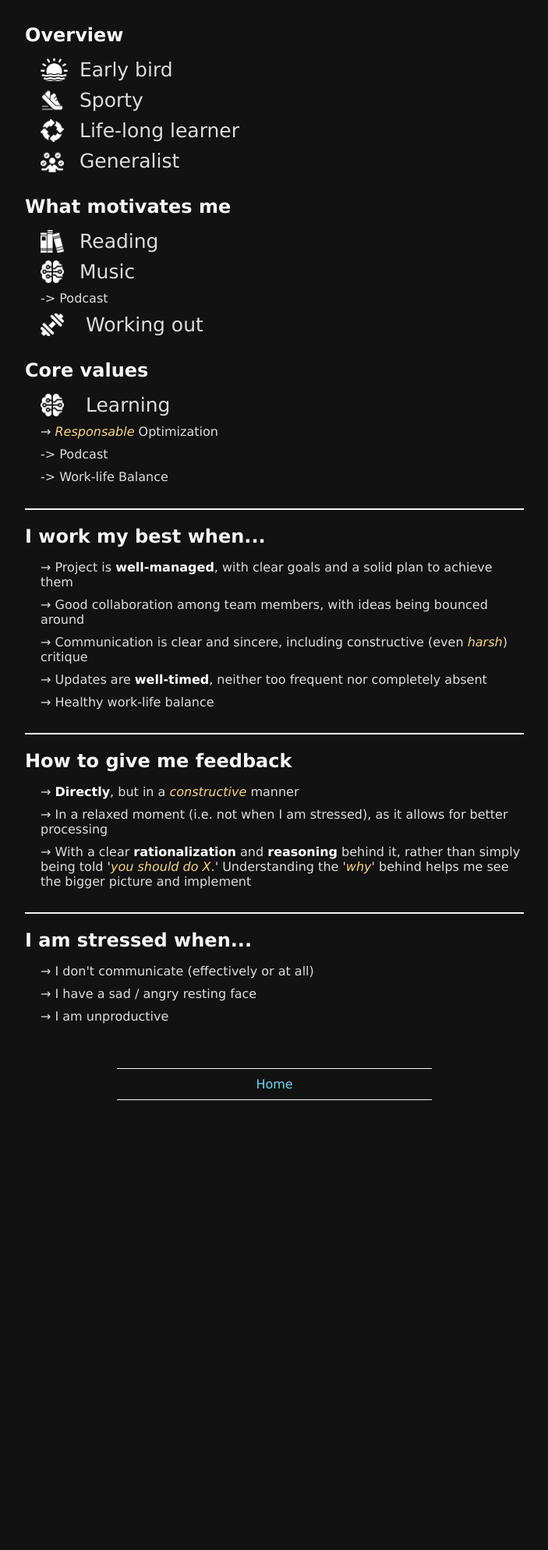
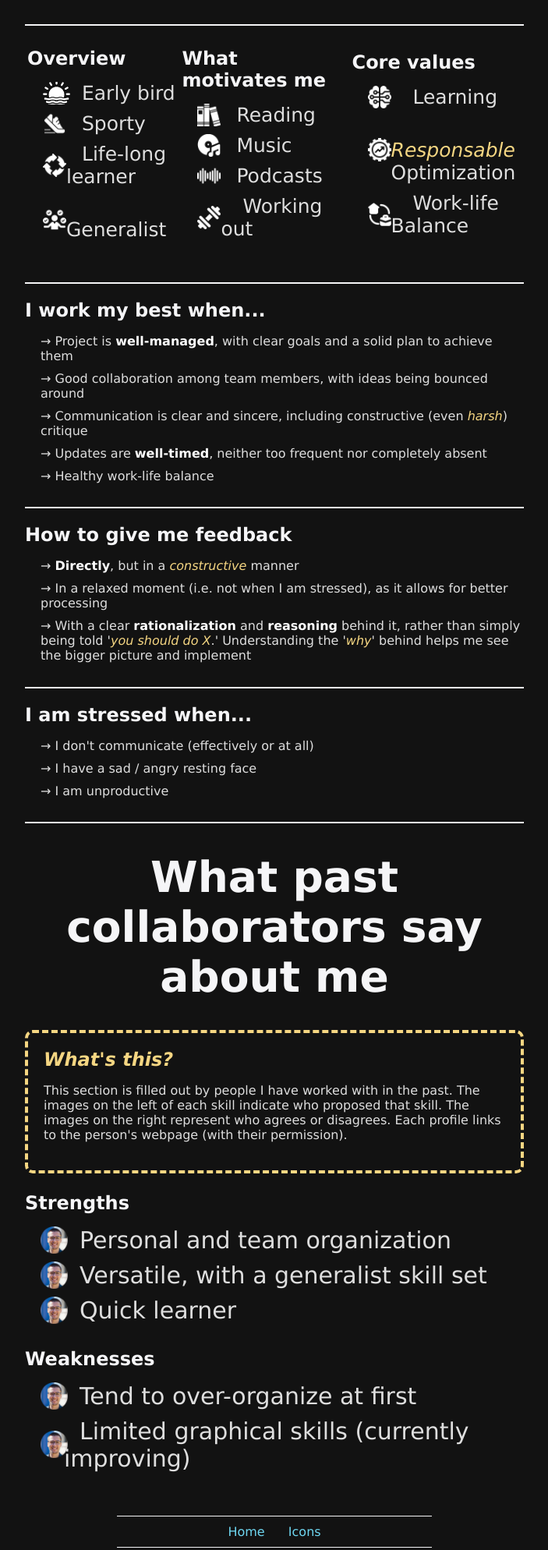
Before and after one commit to St-Costa/St-Costa.github.io, a plain HTML site: page Work_with_me.html in a window 1280 px wide. Shown: the part 140-2128 px from the top of the page at 78% size, without its empty margins (288-991 px from the left). Before the commit the page ends 1621 px from the top, so only its background shows below. Drawn offline with Linux system fonts and the light colour scheme.

Commit message:
Concluded work with me document

```diff
--- a/Work_with_me.html
+++ b/Work_with_me.html
@@ -8,6 +8,7 @@
     <link rel="stylesheet" href="./style/styling.css">
     <link rel="stylesheet" href="./style/footer_style.css">
     <link rel="stylesheet" href="./style/list_div.css">
+    <link rel="stylesheet" href="./style/li_icon.css">
     <link rel="stylesheet" href="https://cdnjs.cloudflare.com/ajax/libs/font-awesome/6.0.0-beta3/css/all.min.css">
 </head>
 <body>
@@ -15,49 +16,81 @@
         <h1 class="title">Work with me</h1>
     </div>
 
+    <hr class="left_line">
+
+    <script>
+        function openMultiplePages() {
+            // URL delle pagine da aprire
+            const urls = [
+                "https://www.flaticon.com/free-icon/sunrise_17356781",
+                "https://www.flaticon.com/free-icon/sneaker_8160075",
+                "https://www.flaticon.com/free-icon/pie-chart_425089",
+                "https://www.flaticon.com/free-icon/multitasking_12966826",
+                "https://www.flaticon.com/free-icon/book_1164651",
+                "https://www.flaticon.com/free-icon/vinyl_9320256",
+                "https://www.flaticon.com/free-icon/sound-waves_709559",
+                "https://www.flaticon.com/free-icon/dumbbell_563828",
+                "https://www.flaticon.com/free-icon/deep-learning_8090632",
+                "https://www.flaticon.com/free-icon/optimization_5149368",
+                "https://www.flaticon.com/free-icon/work-life-balance_13454843"
+            ];
+
+            // Apri ogni URL in una nuova scheda
+            urls.forEach(url => {window.open(url, '_blank');});
+        }
+    </script>
+
+
+    <table class="poster_table">
+        <tr>
+            <td style="width: 30%;">
                 <div class="list_div bottom_space_big">
                     <div>
                         <h2 style="display: inline;">Overview</h2>
                         <div class="">
                             <ul style="margin-left: 20px;text-align: left; list-style-type: none;">
-                    <li style="font-size: 25px; padding-left: 30px;background-image: url('img/icon/ICON_sunrise.png');background-repeat: no-repeat;background-position: left center;background-size: 35px;"><div style="width: 20px; display: inline-block;"></div>Early bird</li>
-                    <li style="font-size: 25px; padding-left: 30px;background-image: url('img/icon/ICON_sneaker.png');background-repeat: no-repeat;background-position: left center;background-size: 30px;"><div style="width: 20px; display: inline-block;"></div>Sporty</li>
-                    <li style="font-size: 25px; padding-left: 30px;background-image: url('img/icon/ICON_learning.png');background-repeat: no-repeat;background-position: left center;background-size: 30px;"><div style="width: 20px; display: inline-block;"></div>Life-long learner</li>
-                    <li style="font-size: 25px; padding-left: 30px;background-image: url('img/icon/ICON_multitasking.png');background-repeat: no-repeat;background-position: left center;background-size: 30px;"><div style="width: 20px; display: inline-block;"></div>Generalist </li>
+                                <li class="li_with_icon" style="background-image: url('img/icon/ICON_sunrise.png');background-size: 35px;"><div style="width: 20px; display: inline-block;"></div>Early bird</li>
+                                <li class="li_with_icon" style="background-image: url('img/icon/ICON_sneaker.png');"><div style="width: 20px; display: inline-block;"></div>Sporty</li>
+                                <li class="li_with_icon" style="background-image: url('img/icon/ICON_learning.png');"><div style="width: 20px; display: inline-block;"></div>Life-long learner</li>
+                                <li class="li_with_icon" style="background-image: url('img/icon/ICON_multitasking.png');"><div style="width: 20px; display: inline-block;"></div>Generalist </li>
                             </ul>
                         </div>
                     </div>
                 </div>
-
-
-
+            </td>
+            <td style="width: 33%;">
                 <div class="list_div bottom_space_big">
                     <div>
                         <h2 style="display: inline;">What motivates me</h2>
                         <div class="">
                             <ul style="margin-left: 20px;text-align: left; list-style-type: none;">
-                    <li style="font-size: 25px; padding-left: 30px;background-image: url('img/icon/ICON_book.png');background-repeat: no-repeat;background-position: left center;background-size: 30px;"><div style="width: 20px; display: inline-block;"></div>Reading </li>
-                    <li style="font-size: 25px; padding-left: 30px;background-image: url('img/icon/ICON_brain.png');background-repeat: no-repeat;background-position: left center;background-size: 30px;"><div style="width: 20px; display: inline-block;"></div>Music</li>
-                    <li>-> Podcast</li>
-                    <li style="font-size: 25px; padding-left: 30px;background-image: url('img/icon/ICON_dumbbell.png');background-repeat: no-repeat;background-position: left center;background-size: 30px;"><div style="width: 20px; display: inline-block;"></div> Working out</li>
+                                <li class="li_with_icon" style="background-image: url('img/icon/ICON_book.png');"><div style="width: 20px; display: inline-block;"></div>Reading </li>
+                                <li class="li_with_icon" style="background-image: url('img/icon/ICON_vinyl.png');"><div style="width: 20px; display: inline-block;"></div>Music</li>
+                                <li class="li_with_icon" style="background-image: url('img/icon/ICON_waves.png');"><div style="width: 20px; display: inline-block;"></div>Podcasts</li>
+                                <li class="li_with_icon" style="background-image: url('img/icon/ICON_dumbbell.png');"><div style="width: 20px; display: inline-block;"></div> Working out</li>
                             </ul>
                         </div>
                     </div>
                 </div>
-
+            </td>
+            <td style="width: 33%;">
                 <div class="list_div bottom_space_big">
                     <div>
                         <h2 style="display: inline;">Core values</h2>
                         <div class="">
                             <ul style="margin-left: 20px;text-align: left; list-style-type: none;">
-                    <li style="font-size: 25px; padding-left: 30px;background-image: url('img/icon/ICON_brain.png');background-repeat: no-repeat;background-position: left center;background-size: 30px;"><div style="width: 20px; display: inline-block;"></div> Learning  </li>
-                    <li>→ <i class="yellow">Responsable</i> Optimization</li>
-                    <li>-> Podcast</li>
-                    <li>-> Work-life Balance</li>
+                                <li class="li_with_icon" style="background-image: url('img/icon/ICON_brain.png');"><div style="width: 20px; display: inline-block;"></div> Learning  </li>
+                                <li class="li_with_icon" style="background-image: url('img/icon/ICON_optimization.png');"><div style="width: 20px; display: inline-block;"></div> <i class="yellow">Responsable</i> Optimization</li>
+                                <li class="li_with_icon" style="background-image: url('img/icon/ICON_balance.png');"><div style="width: 20px; display: inline-block;"></div> Work-life Balance</li>
                             </ul>
                         </div>
                     </div>
                 </div>
+            </td>
+        </tr>
+    </table>
+
+
 
     <hr class="left_line">
 
@@ -106,9 +139,49 @@
         </div>
     </div>
 
+    <hr class="left_line">
+
+    <div class="content">
+        <h1 class="title">What past collaborators say about me</h1>
+    </div>
+
+    <div style="border: 4px dashed  #f5d682; padding: 20px; border-radius: 10px;">
+        <h2 class="yellow" style="display: inline;"><i>What's this?</i></h2>
+        <p>This section is filled out by people I have worked with in the past.  The images on the left of each skill indicate who proposed that skill.  The images on the right represent who agrees or disagrees.  Each profile links to the person's webpage (with their permission).</p>
+    </div>
+
+    <br>
+
+    <div class="list_div bottom_space_big">
+        <div>
+            <h2 style="display: inline;">Strengths</h2>
+            <div class="">
+                <ul style="margin-left: 20px;text-align: left; list-style-type: none;">
+                    <li onclick="location.href='https://www.linkedin.com/in/stefano-costa-mathematician/'" class="li_with_icon li_with_profile" style="background-image: url('img/profili/StefanoCosta.png');"><div style="width: 20px; display: inline-block;"></div>Personal and team organization</li>
+                    <li onclick="location.href='https://www.linkedin.com/in/stefano-costa-mathematician/'" class="li_with_icon li_with_profile" style="background-image: url('img/profili/StefanoCosta.png');"><div style="width: 20px; display: inline-block;"></div>Versatile, with a generalist skill set</li>
+                    <li onclick="location.href='https://www.linkedin.com/in/stefano-costa-mathematician/'" class="li_with_icon li_with_profile" style="background-image: url('img/profili/StefanoCosta.png');"><div style="width: 20px; display: inline-block;"></div>Quick learner</li>
+                </ul>
+            </div>
+        </div>
+    </div>
+
+    <div class="list_div bottom_space_big">
+        <div>
+            <h2 style="display: inline;">Weaknesses</h2>
+            <div class="">
+                <ul style="margin-left: 20px;text-align: left; list-style-type: none;">
+                    <li onclick="location.href='https://www.linkedin.com/in/stefano-costa-mathematician/'" class="li_with_icon li_with_profile" style="background-image: url('img/profili/StefanoCosta.png');"><div style="width: 20px; display: inline-block;"></div>Tend to over-organize at first</li>
+                    <li onclick="location.href='https://www.linkedin.com/in/stefano-costa-mathematician/'" class="li_with_icon li_with_profile" style="background-image: url('img/profili/StefanoCosta.png');"><div style="width: 20px; display: inline-block;"></div>Limited graphical skills (currently improving)</li>
+                </ul>
+            </div>
+        </div>
+    </div>
+
 <footer>
     <div class="footer-link center">
         <a href="index.html">Home</a>
+        <div style="width: 20px; display: inline-block;"></div>
+        <a href="#" onclick="openMultiplePages()">Icons</a>
     </div>
 </footer>
 
--- /dev/null
+++ b/style/li_icon.css
@@ -0,0 +1,17 @@
+li.li_with_icon {
+    font-size: 25px;
+    padding-left: 30px;
+    background-repeat: no-repeat;
+    background-position: left center;
+    background-size: 30px;
+  }
+
+li.li_with_profile:hover {
+    background-size: 38px;
+}
+
+li.li_with_profile {
+    font-size: 30px;
+    background-size: 35px;
+    transition: background-size 0.3s ease-in-out;
+}
```
Also changed, not shown: img/icon/ICON_balance.png (added), img/icon/ICON_optimization.png (added), img/icon/ICON_waves.png (added), img/profili/StefanoCosta.png (added). Lines whose indentation alone changed are shown as unchanged.
